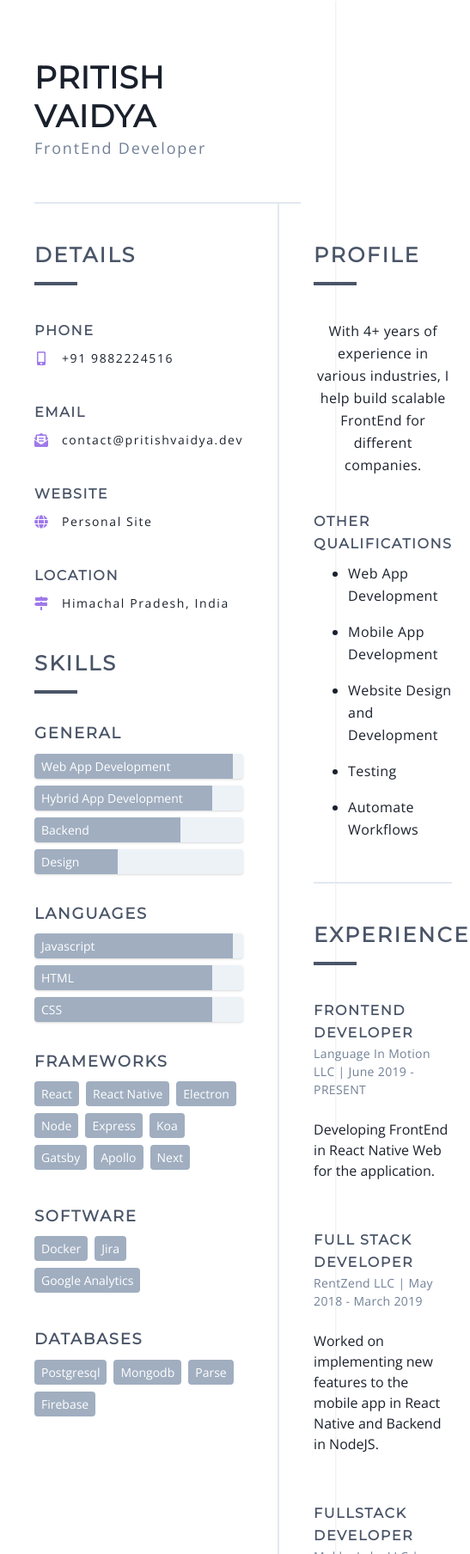
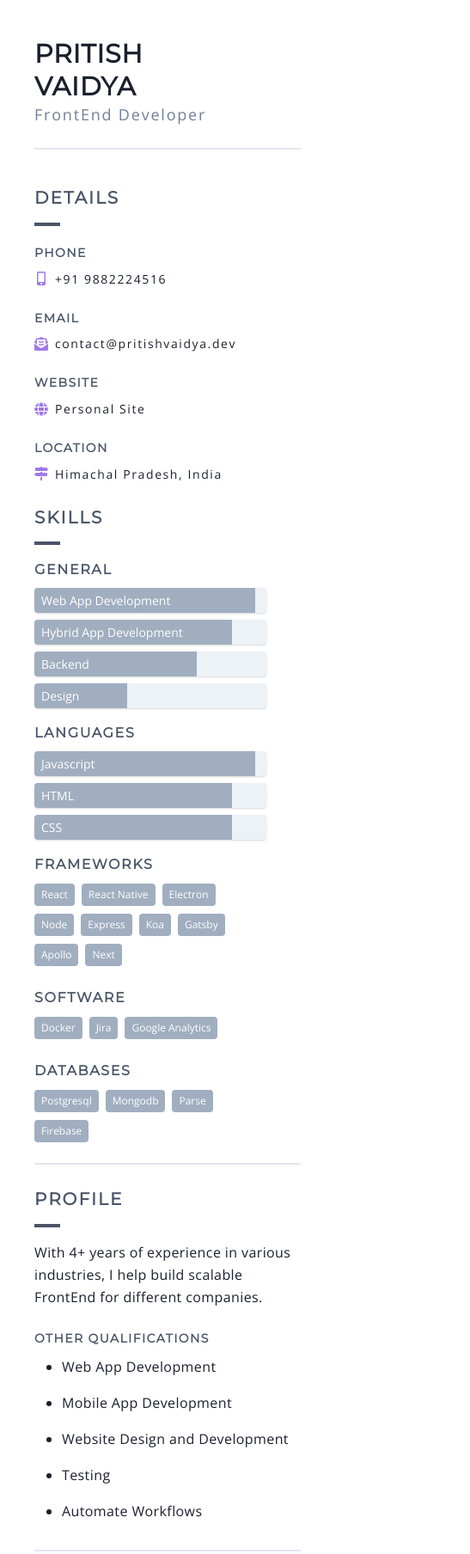
Before and after one commit to pritishvaidya/resume, a Gatsby site: page / in a window 390 px wide. Shown: the top 1808 px of the page at 86% size, 547 px wide, since content can reach past the window. Built offline with nearby package versions, Linux system fonts and the light colour scheme; Gatsby itself is replaced by a stand-in of ours.

Commit message:
Update responsive layout

```diff
--- a/src/components/contact.js
+++ b/src/components/contact.js
@@ -5,7 +5,7 @@ import GlobeIcon from '../assets/globe.svg';
 import LocationIcon from '../assets/location.svg';
 
 const Contact = ({ field, value }) => (
-  <div className="mb-10">
+  <div className="mb-6 md:mb-10">
     <h1 className="item-header md-5">{field}</h1>
     <span className="flex my-2 text-primary-900 tracking-widest items-center">
     {field === 'email' && (
@@ -41,7 +41,7 @@ const Contact = ({ field, value }) => (
       {field === 'location' && (
         <>
           <LocationIcon className="contact-icon" />
-          <a className="contact-link" target="_blank" href={`http://www.google.com/maps/place/32.000240,76.307690`}>{value}</a>
+          <a className="contact-link" target="_blank" rel="noreferrer" href={`http://www.google.com/maps/place/32.000240,76.307690`}>{value}</a>
         </>
       )}
   </span>
--- a/src/components/contacts.js
+++ b/src/components/contacts.js
@@ -2,10 +2,9 @@ import React from 'react'
 import Contact from "./contact";
 
 function Contacts({ contacts }) {
-  console.log(contacts)
   return (
     <section className="pt-10">
-      <h1 className="section-header mb-10">Details</h1>
+      <h1 className="section-header mb-5 md:mb-10">Details</h1>
       {Object.keys(contacts).map(contact => (
         <Contact field={contact} value={contacts[contact]}/>
       ))}
--- a/src/components/experience.js
+++ b/src/components/experience.js
@@ -2,7 +2,7 @@ import React from 'react';
 
 const Experience = ({ data }) => (
   <section className="border-b-2 border-neutral-300">
-    <h1 className="section-header mb-10 ">Experience</h1>
+    <h1 className="section-header mb-4 md:mb-10 ">Experience</h1>
     {data &&
       data.map((item, i) => (
         <article className="my-8" key={`${item.company}-${i}`}>
@@ -10,7 +10,7 @@ const Experience = ({ data }) => (
           <h3 className="item-sub">
             {item.company} | {item.start} - {item.end || 'PRESENT'}
           </h3>
-          <p className="py-6">{item.description}</p>
+          <p className="py-4 md:py-6">{item.description}</p>
         </article>
       ))}
   </section>
--- a/src/components/header.js
+++ b/src/components/header.js
@@ -3,9 +3,9 @@ import React from 'react';
 const Header = ({ name, role }) => {
   const nameString = name.split(' ')
   return (
-    <header className="border-b-2 border-neutral-300 pb-12 pt-12 md:flex items-center justify-between" >
+    <header className="border-b-2 border-neutral-300 pb-6 pt-6 md:pb-12 md:pt-12 md:flex items-center justify-between" >
       <div>
-        <h1 className="text-primary-900 text-4xl md:text-6xl font-bold font-mono tracking-wide leading-tight" style={{ whiteSpace: 'pre-wrap'}}>
+        <h1 className="text-primary-900 text-3xl md:text-6xl font-bold font-mono tracking-wide leading-tight" style={{ whiteSpace: 'pre-wrap'}}>
           {nameString[0].toUpperCase()}{'\n'}
           {nameString[1].toUpperCase()}
         </h1>
--- a/src/components/profile.js
+++ b/src/components/profile.js
@@ -2,15 +2,15 @@ import React from 'react'
 
 function Profile({ summary, qualifications }) {
  return (
-   <section className="py-10 mb-10 border-b-2 border-neutral-300">
-     <h1 className="section-header mb-10">Profile</h1>
-     <p className="text-center tracking-wide leading-relaxed lg:text-left lg:text-lg">
+   <section className="py-6 mb-6 md:py-10 md:mb-10 border-b-2 border-neutral-300">
+     <h1 className="section-header mb-4 md:mb-10">Profile</h1>
+     <p className="tracking-wide leading-relaxed text-left text-base md:text-lg">
        {summary}
      </p>
-     <h1 className="item-header pt-10">Other Qualifications</h1>
-     <ul className='list-disc pl-10'>
+     <h1 className="item-header pt-6 md:pt-10">Other Qualifications</h1>
+     <ul className='list-disc pl-8 md:pl-10'>
        {qualifications.map(qualification => (
-         <li className="py-2 leading-relaxed tracking-wide">{qualification}</li>
+         <li className="py-2 leading-relaxed tracking-wide textt-sm md:text-base">{qualification}</li>
        ))}
      </ul>
    </section>
--- a/src/components/skills.js
+++ b/src/components/skills.js
@@ -6,8 +6,8 @@ const Skills = ({ data }) => (
   <section>
     <h1 className="section-header">Skills</h1>
     {data.map(skill => (
-      <div key={skill.title} className="my-8">
-        <h1 className="item-header font-semibold text-lg mb-2">
+      <div key={skill.title} className="my-4 md:my-8">
+        <h1 className="item-header font-semibold text-base mb-2 md:text-lg">
           {skill.title}
         </h1>
         {skill.subskills.map(subskill => (
--- a/src/main.css
+++ b/src/main.css
@@ -13,7 +13,7 @@
 }
 
 .contact-icon {
-    @apply fill-current w-4 h-4 mr-4 text-secondary-500;
+    @apply fill-current w-4 h-4 mr-2 text-secondary-500;
 }
 
 .contact-link {
@@ -25,13 +25,13 @@
 }
 
 .section-header {
-    @apply text-primary-700 pb-3 text-2xl border-b-4 border-primary-700 font-bold leading-relaxed tracking-widest font-mono;
-    max-width: 50px;
+    @apply text-primary-700 pb-3 text-xl border-b-4 border-primary-700 font-bold leading-relaxed tracking-widest font-mono;
+    max-width: 30px;
     text-transform: uppercase;
 }
 
 .item-header {
-    @apply text-base font-bold tracking-tight leading-relaxed text-primary-700 leading-relaxed tracking-widest font-mono;
+    @apply text-sm font-bold tracking-tight leading-relaxed text-primary-700 leading-relaxed tracking-widest font-mono;
     text-transform: uppercase;
 }
 
@@ -40,7 +40,7 @@
 }
 
 .tag {
-    @apply px-2 py-1 mr-2 mb-2 bg-primary-500 text-sm text-white inline-block capitalize font-light rounded;
+    @apply px-2 py-1 mr-2 mb-2 bg-primary-500 text-xs text-white inline-block capitalize font-light rounded;
 }
 
 .footer-social-link {
@@ -55,4 +55,23 @@
     @apply h-6 fill-current;
 }
 
+@screen md {
+    .section-header {
+        @apply text-2xl;
+        max-width: 50px;
+    }
+
+    .item-header {
+        @apply text-base;
+    }
+
+    .contact-icon {
+        @apply fill-current w-4 h-4 mr-4;
+    }
+
+    .tag {
+        @apply text-xs;
+    }
+}
+
 @tailwind utilities;
--- a/src/pages/index.js
+++ b/src/pages/index.js
@@ -25,12 +25,12 @@ const Home = () => (
         name={resume.fullname}
         role={resume.role}
       />
-      <div className="flex">
-        <div className="flex-0.3 border-r-2 border-neutral-300 pr-10">
+      <div className="md:flex">
+        <div className="pr-10 border-b-2 border-neutral-300 md:flex-0.3 md:border-r-2 md:border-b-0">
           <Contacts contacts={resume.contact}/>
           <Skills data={resume.skills} />
         </div>
-        <div className="flex-auto pl-10">
+        <div className="flex-auto md:pl-10">
           <Profile summary={resume.summary} qualifications={resume.otherQualifications}/>
           <Experience data={resume.experience}/>
           <Education data={resume.education} />
```
